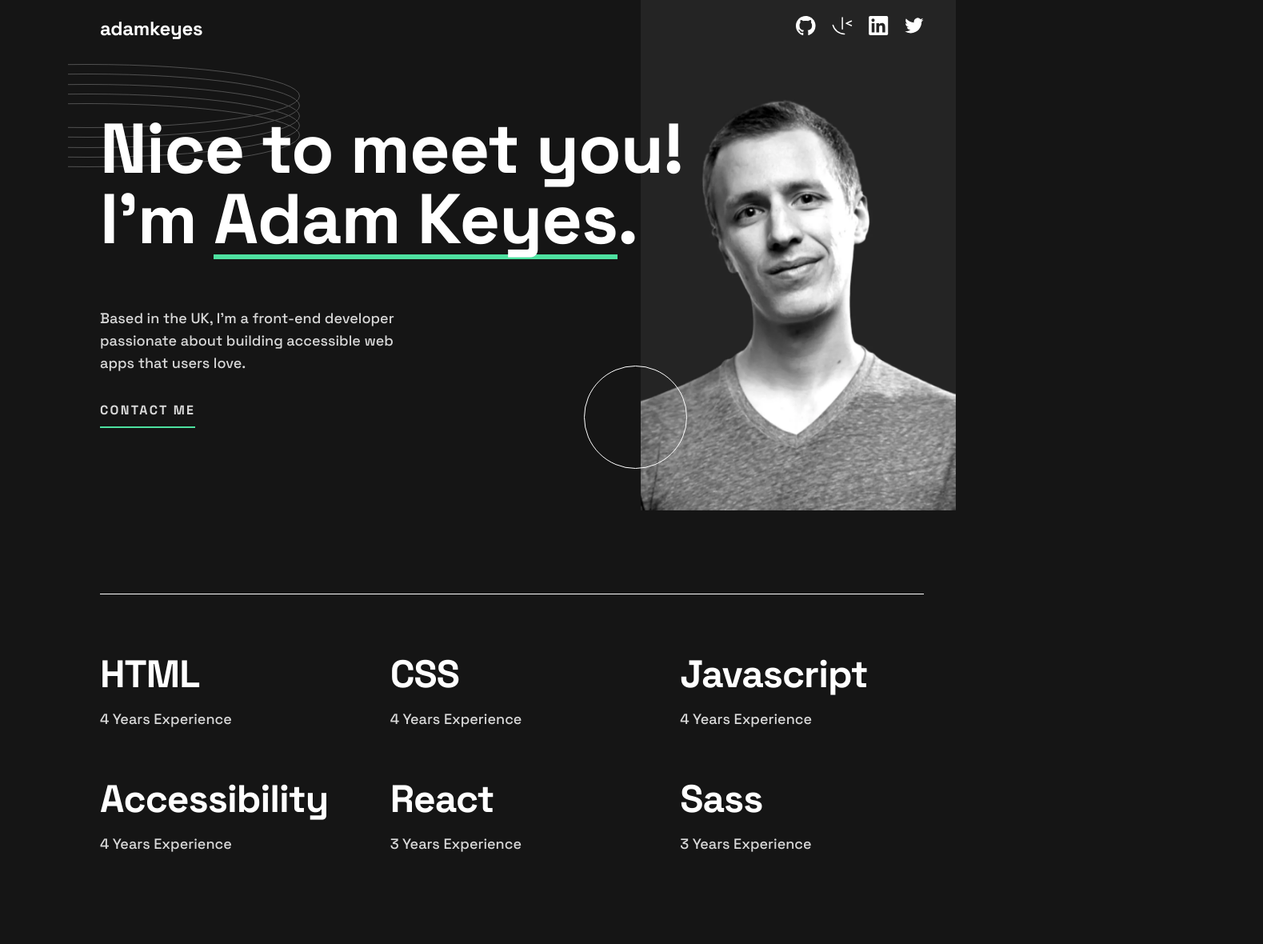
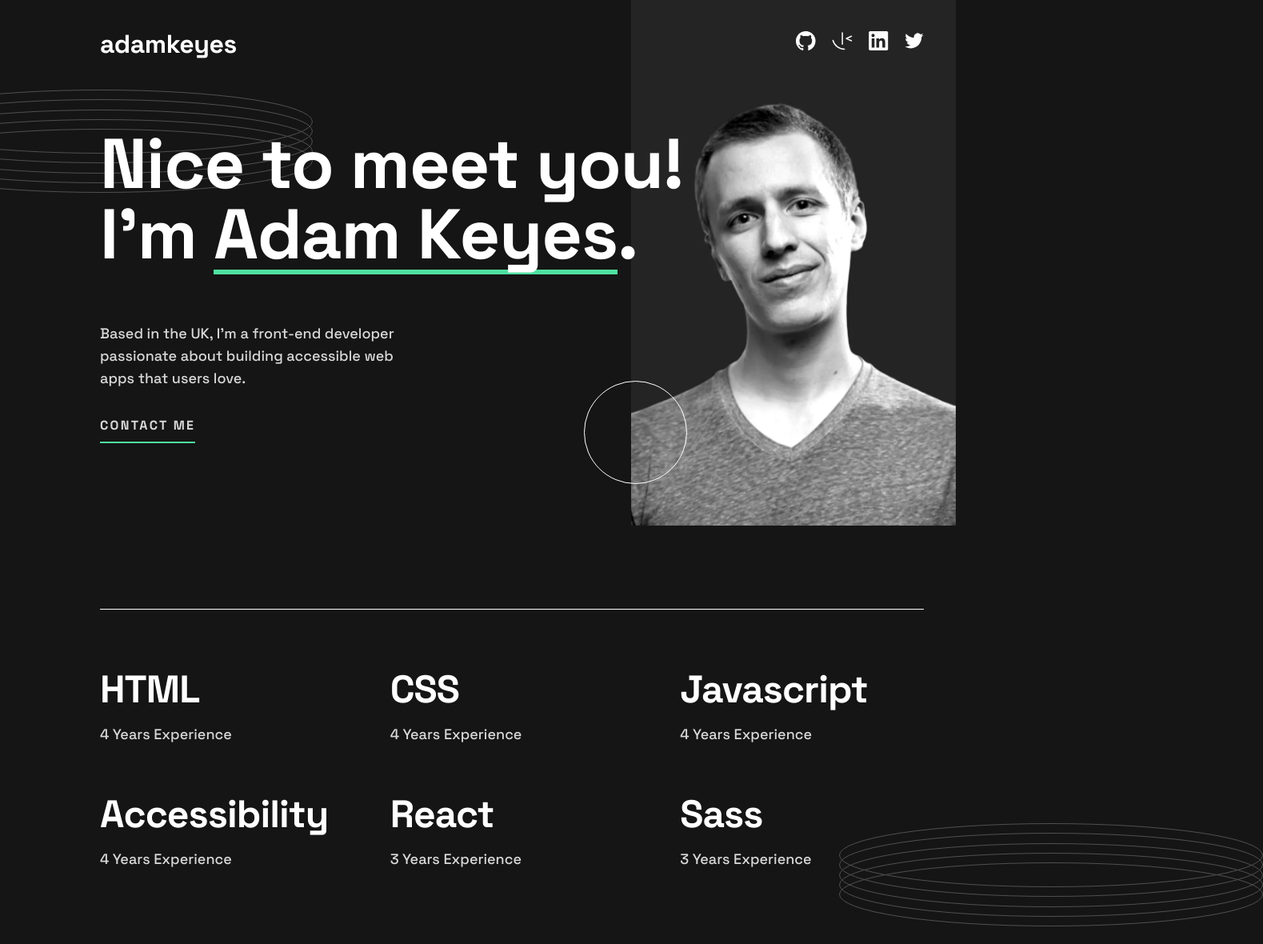
Before and after one commit to Dudeldups/FM-single-page-developer-portfolio, a React (Vite) app: page / in a window 1280 px wide. Shown: the top 1180 px of the page at 80% size, 1579 px wide, since content can reach past the window. Built offline with nearby package versions, Linux system fonts and the light colour scheme.

Commit message:
fixed bg circles

```diff
--- a/src/components/Header/Header.less
+++ b/src/components/Header/Header.less
@@ -4,20 +4,33 @@
   .max-width-content;
   .padding-inline;
   position: relative;
-  background: url("/assets/images/pattern-rings.svg") no-repeat,
-    url("/assets/images/pattern-circle.svg") no-repeat;
-  background-position: left -20rem top 8rem, center right -4rem;
+  background: url("/assets/images/pattern-circle.svg") no-repeat;
+  background-position: center right -4rem;
 
   .mq(@bp-tablet, {
-    background-image: url("/assets/images/pattern-rings.svg"), url("/assets/images/pattern-circle.svg"), url("/assets/images/image-profile-tablet.webp");
-    background-position: left -15rem top 5rem, bottom right -4rem, bottom right;
-    background-size: auto, auto, contain;
+    background-image: url("/assets/images/pattern-circle.svg"), url("/assets/images/image-profile-tablet.webp");
+    background-position: bottom right -4rem, bottom right;
+    background-size: auto, contain;
   });
 
   .mq(1075px, {
-    background-image: url("/assets/images/pattern-rings.svg"), url("/assets/images/pattern-circle.svg"), url("/assets/images/image-profile-desktop.webp");
-    background-position: left -15rem top 5rem, bottom 3.25rem right 21rem, bottom right;
+    background-image: url("/assets/images/pattern-circle.svg"), url("/assets/images/image-profile-desktop.webp");
+    background-position: bottom 3.25rem right 21rem, bottom right;
   });
+
+  &::after {
+    content: "";
+    z-index: -1;
+    position: absolute;
+    inset: 0;
+    background: url("/assets/images/pattern-rings.svg") no-repeat;
+    background-position: -20rem 8rem;
+
+    .mq(@bp-tablet, {
+      background-position: top 7rem left;
+      transform: translate(-14rem, 0);
+    });
+  }
 
   & .nav {
     padding-top: 1.25rem;
@@ -27,5 +40,9 @@
       z-index: 1;
       inset: auto 0;
     });
+
+    .mq(@bp-desktop, {
+      padding-top: 2.44rem;
+    });
   }
 }
--- a/src/components/MainContent/Contact/Contact.less
+++ b/src/components/MainContent/Contact/Contact.less
@@ -6,6 +6,7 @@
 }
 
 .contact {
+  position: relative;
   display: flex;
   flex-direction: column;
   align-items: center;
@@ -26,6 +27,20 @@
     margin-top: 8.7rem;
     padding-top: 5.25rem;
   });
+
+  &::after {
+    content: "";
+    z-index: 1;
+    position: absolute;
+    inset: 0;
+    background: url("/assets/images/pattern-rings.svg") no-repeat;
+    background-position: bottom 6rem left -22rem;
+
+    .mq(@bp-tablet, {
+      background-position: bottom 2rem left;
+      transform: translate(-23rem, 0);
+    });
+  }
 
   &__header {
     max-width: 27.8rem;
--- a/src/components/MainContent/Skills/Skills.less
+++ b/src/components/MainContent/Skills/Skills.less
@@ -1,8 +1,24 @@
 @import "../../../less/abstracts/index.less";
 
 .skills {
+  position: relative;
   .max-width-content;
   .padding-inline;
+
+  &::after {
+    content: "";
+    z-index: -1;
+    position: absolute;
+    inset: 0;
+    background: url("/assets/images/pattern-rings.svg") no-repeat;
+    background-position: bottom right -22rem;
+    transform: translate(0, 5rem);
+
+    .mq(@bp-tablet, {
+      background-position: bottom right;
+      transform: translate(24rem, 1rem);
+    });
+  }
 
   &__exp {
     .mq(@bp-tablet, {
--- a/src/less/base/base.less
+++ b/src/less/base/base.less
@@ -2,6 +2,7 @@
 
 body {
   background-color: @clr-black;
+  overflow-x: hidden;
 }
 
 ul {
--- a/src/less/base/typography.less
+++ b/src/less/base/typography.less
@@ -38,6 +38,11 @@
     font-weight: 700;
     letter-spacing: -0.02rem;
     color: @clr-white;
+
+    .mq(@bp-tablet, {
+      font-size: 2rem;
+      letter-spacing: -0.0278rem;
+    });
   }
 }
 
```
